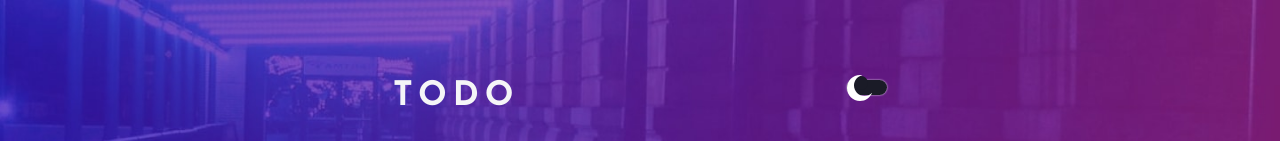
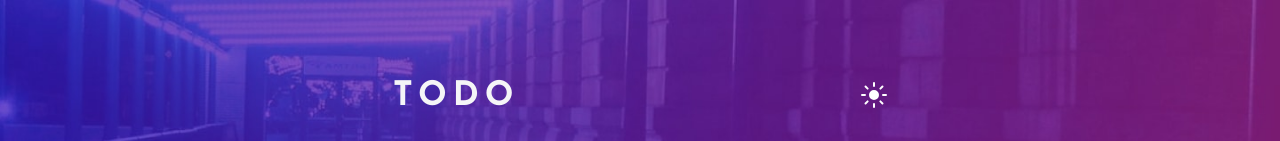
Before and after one commit to ClaytonDewey/todo-app, a React (Create React App) app: page / in a window 1280 px wide. Shown: the top 141 px of the page. Built offline with nearby package versions, Linux system fonts and the light colour scheme.

Commit message:
Convert toggler from slider to button

```diff
--- a/src/components/TogglerButton/index.tsx
+++ b/src/components/TogglerButton/index.tsx
@@ -9,26 +9,17 @@ interface ThemeTogglerProps {
 function TogglerButton({ themeToggler }: ThemeTogglerProps) {
   return (
     <S.Container>
-      <label htmlFor='checkbox' className='switch'>
-        <input
-          id='checkbox'
-          type='checkbox'
-          onClick={themeToggler}
-          onChange={() => false}
-          checked={window.localStorage.getItem('theme') === 'light'}
-        />
-        <S.Icons className='slider round'>
+      <S.Icons onClick={themeToggler} className='slider round'>
         {window.localStorage.getItem('theme') !== 'light' ? (
+          <>
+            <IconSun />
+          </>
+        ) : (
           <>
             <IconMoon />
           </>
-          ) : (
-            <>
-              <IconSun />
-            </>
         )}
       </S.Icons>
-      </label>
     </S.Container>
   );
 }
--- a/src/components/TogglerButton/styles.ts
+++ b/src/components/TogglerButton/styles.ts
@@ -1,70 +1,13 @@
 import styled from 'styled-components';
 
 export const Container = styled.div`
-  .switch {
-    position: relative;
-    display: inline-block;
-    width: 4rem;
-    height: 1.5rem;
-  }
-
-  .switch input {
-    opacity: 0;
-    width: 0;
-    height: 0;
-  }
-
-  .slider {
-    position: absolute;
-    cursor: pointer;
-    top: 0;
-    left: 0;
-    right: 0;
-    bottom: 0;
-    background-color: ${({ theme }) => theme.background};
-    -webkit-transition: 0.2s;
-    transition: 0.2s;
-    box-shadow: 0 0 2px ${({ theme }) => theme.text};
-  }
-
-  .slider:before {
-    position: absolute;
-    content: '';
-    height: 14px;
-    width: 14px;
-    left: 7px;
-    bottom: 5px;
-    background-color: ${({ theme }) => theme.background};
-    -webkit-transition: 0.2s;
-    transition: 0.2s;
-  }
-
-  input:checked + .slider {
-    background-color: ${({ theme }) => theme.background};
-  }
-
-  input:checked + .slider:before {
-    -webkit-transform: translateX(35px);
-    -ms-transform: translateX(35px);
-    transform: translateX(35px);
-  }
-
-  /* Rounded sliders */
-  .slider.round {
-    border-radius: 34px;
-  }
-
-  .slider.round:before {
-    border-radius: 50%;
-  }
+  display: flex;
 `;
 
-export const Icons = styled.span`
-  width: 100%;
-  display: flex;
-  justify-content: space-between;
-  top: 25%;
-  align-items: center;
+export const Icons = styled.button`
+  cursor: pointer;
+  background-color: transparent;
+  border: none;
 
   svg {
     color: ${({ theme }) => theme.text};
```
Lines whose indentation alone changed are shown as unchanged.
